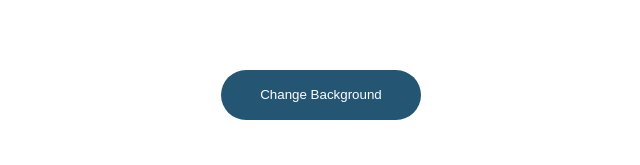
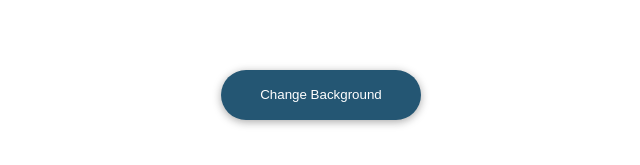
Before and after one commit to S07K/try-git, a plain HTML site: page index.html in a window 1280 px wide. In both pictures the pointer is over the input "Change Background". Shown: the part 353-518 px from the top of the page, 319-959 px from the left. Drawn offline with Linux system fonts and the light colour scheme.

Commit message:
conflicts resolved!

```diff
--- a/style.css
+++ b/style.css
@@ -16,4 +16,5 @@ input:hover{
     cursor: pointer;
     background: #245673;
     color: white;
+    box-shadow: 0px 2px 8px #1212125d;
 }
```
